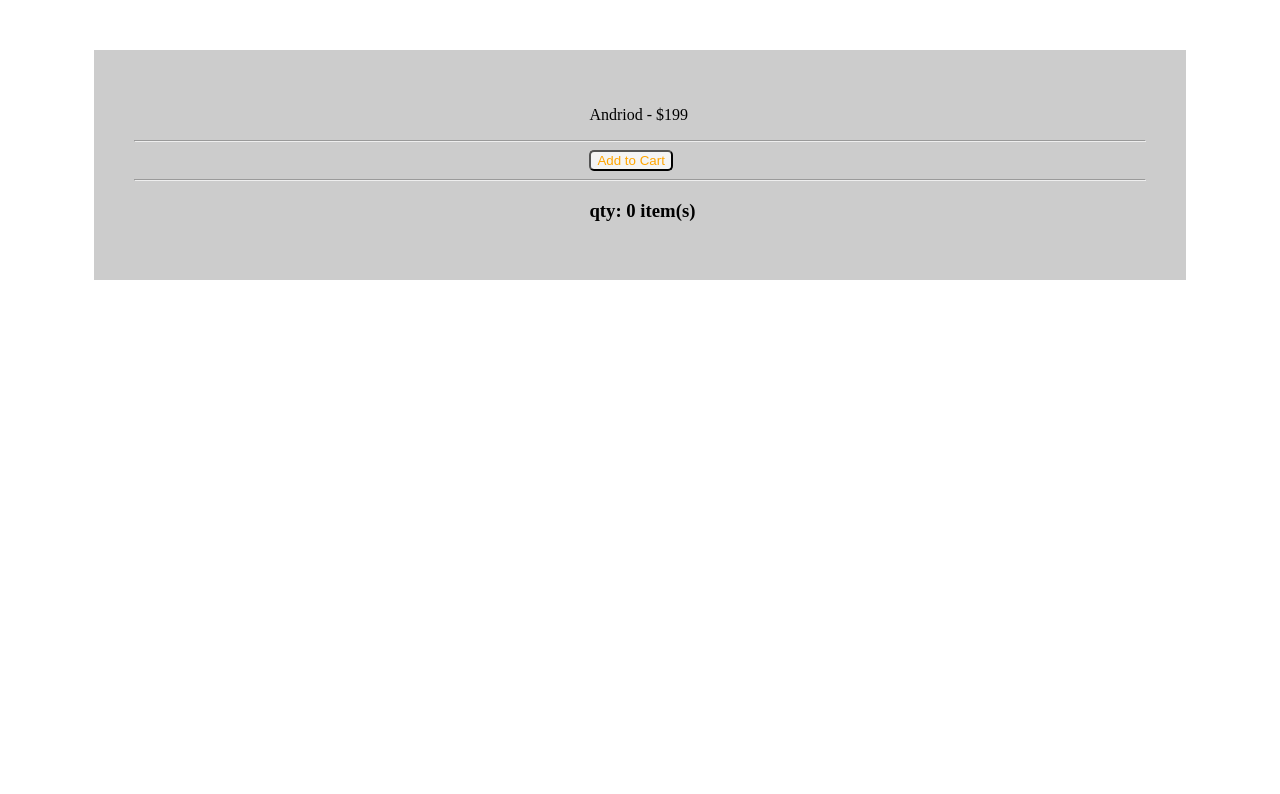
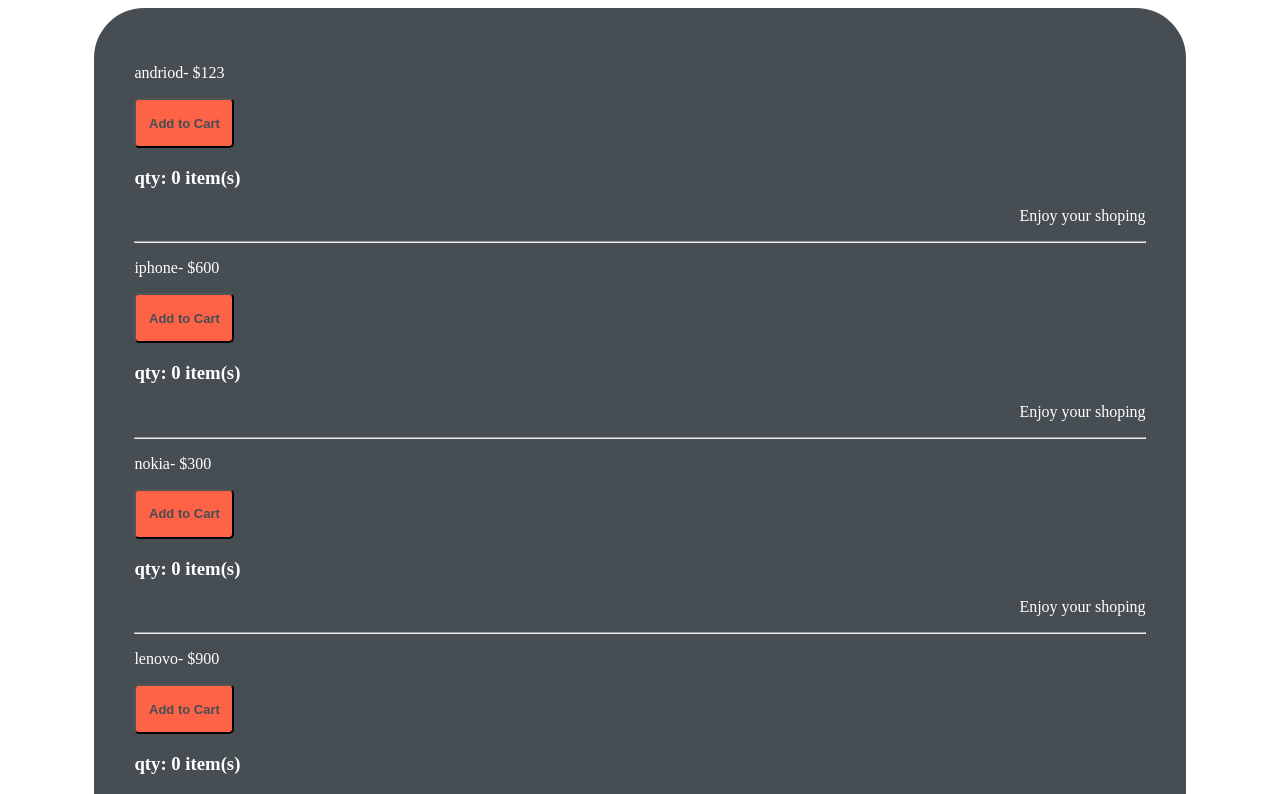
Before and after one commit to gloriaojuks/shop-cart, a React (Create React App) app: page / in a window 1280 px wide. Shown: the top 794 px of the page. Built offline with nearby package versions, Linux system fonts and the light colour scheme.

Commit message:
introducing states and props

```diff
--- a/src/App.js
+++ b/src/App.js
@@ -1,11 +1,31 @@
 import React, { Component } from 'react'
 import Products from "./Products.js"
+
+
+class Total extends React.Component {
+  render() {
+    return <div><h1>Total Cost:</h1></div>;
+  }
+}
+
 
 export class App extends Component {
   render() {
     return (
-      <div>
-        <Products className="product"/>
+      <div style={{ padding: 40,
+          borderRadius: "50px",
+          margin: "0 auto",
+          background: "#464e54",
+          width: "100%",
+          maxWidth: "80%",
+          // marginTop: "50px",
+          color: "#fff"
+      }}>
+        <Products name="andriod" price="123" className="product"/>
+        <Products name="iphone" price="600" className="product"/>
+        <Products name="nokia" price="300" className="product"/>
+        <Products name="lenovo" price="900" className="product"/>
+        <Total />
       </div>
     )
   }
--- a/src/Products.js
+++ b/src/Products.js
@@ -15,15 +15,29 @@
 
   render() {
     return (
-      <div style={{padding: 40, margin: "0 auto", background: "#ccc", width: "100%", maxWidth: "80%", marginTop: "50px" }}>
-        <p className="contain">Andriod - $199</p>
-        <hr />
+      <div>
+        <p className="contain">{this.props.name}- ${this.props.price}</p>
+
+        {/* <hr /> */}
+
         <button
-          style={{ backgroundColor: "#f4f4f4", color: "orange", borderRadius: "5px" }} onClick={this.buy.bind(this)} className="contain">
+          style={{
+            backgroundColor: "tomato",
+            color: "#464e54",
+            borderRadius: "5px",
+            width: "100px",
+            height: "50px",
+            fontWeight: "800",
+            fontSize: "13px"
+          }}
+          onClick={this.buy.bind(this)}
+          className="contain"
+        >
           Add to Cart
         </button>
-        <hr />
         <h3 className="contain">qty: {this.state.qty} item(s)</h3>
+        <p style={{textAlign: "right"}}>Enjoy your shoping</p>
+        <hr/>
       </div>
     );
   }
--- a/src/index.js
+++ b/src/index.js
@@ -1,7 +1,7 @@
-import React from "react";
-import ReactDOM from "react-dom";
+import React from "react"
+import ReactDOM from "react-dom"
 import App from "./App.js"
-import "./style.css";
+import "./style.css"
 
 
 let destination = document.querySelector("#root");
--- a/src/style.css
+++ b/src/style.css
@@ -1 +1 @@
-.contain{margin-left: 45%}
+/* .contain{margin-left: 45%} */
```
